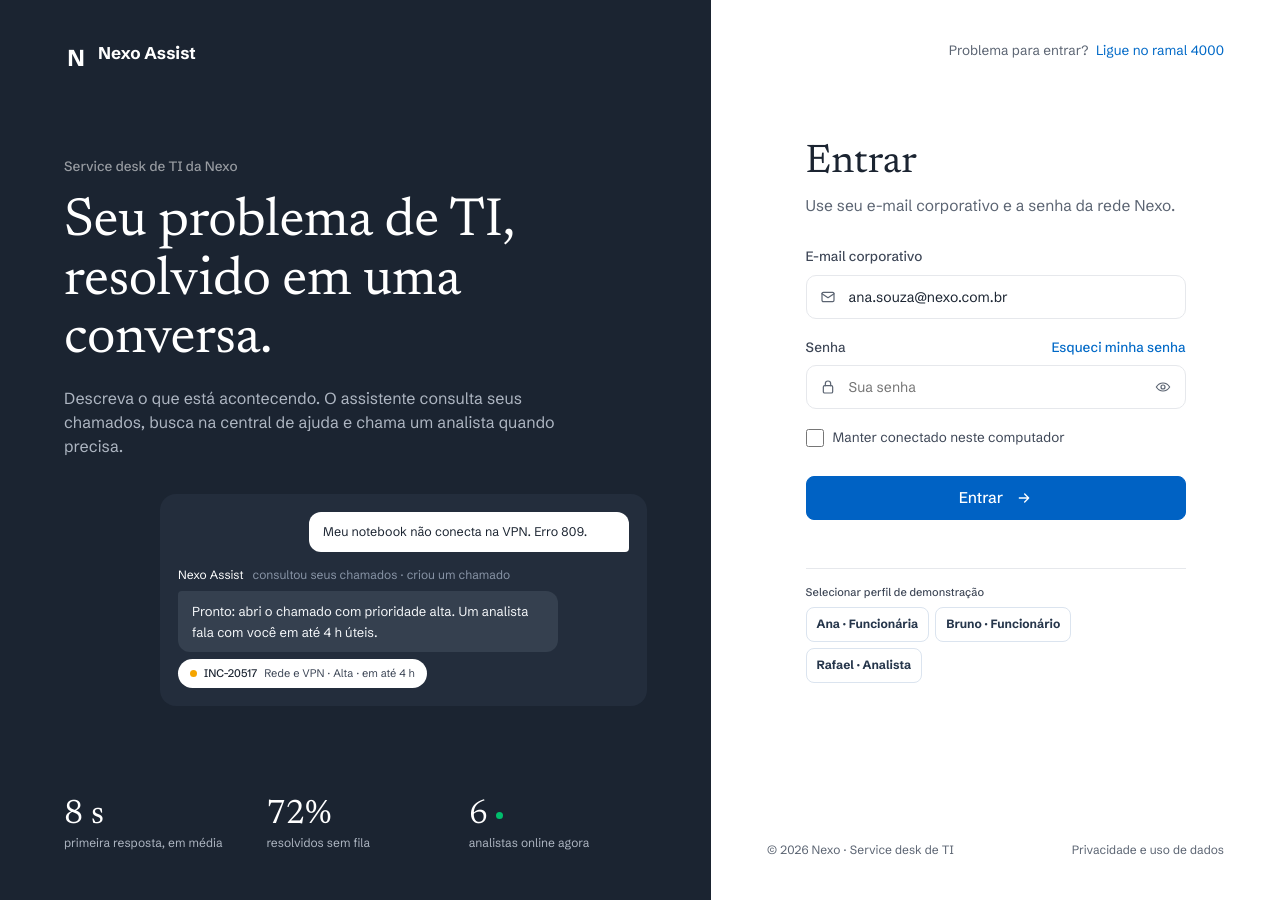
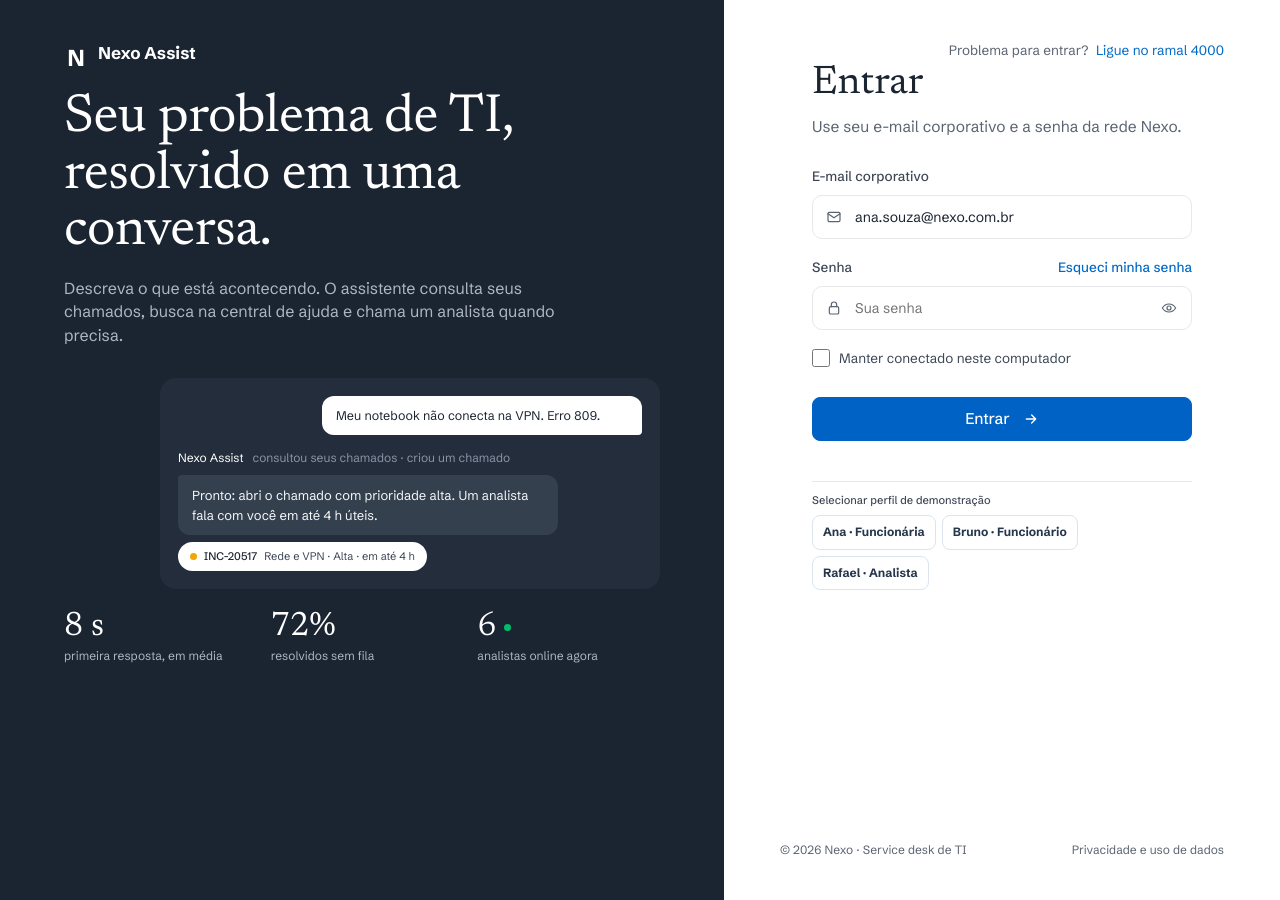
Before and after one commit to lenixeduardo/nexo-assist, a website: page public/index.html in a window 1280 px wide. Drawn offline with Linux system fonts and the light colour scheme; no server answers.

Commit message:
fix(ui): anchor Pencil login content to top instead of space-between and centered flex

```diff
--- a/public/styles.css
+++ b/public/styles.css
@@ -129,3 +129,24 @@
 .login-form-container .forgot:focus-visible{outline:2px solid #0062c4;outline-offset:3px;border-radius:2px}
 .login-form-container .password-toggle:focus-visible{outline:2px solid #0062c4;outline-offset:2px}
 @media(max-width:760px){.login-showcase .showcase-eyebrow{font-size:11px;margin-bottom:12px}}
+
+
+/* Goal 9.5 — match the original Pencil login vertical geometry (1440x900). */
+@media(min-width:1151px){
+.login-showcase{justify-content:flex-start;min-height:900px}
+.login-showcase .brand{flex:0 0 auto}
+.login-showcase .showcase-main{margin-top:24px;max-width:672px}
+.login-showcase .showcase-eyebrow{display:none}
+.login-showcase .showcase-main h1{margin:0 0 18px;font-size:54px;line-height:1.04;letter-spacing:-.5px;max-width:672px}
+.login-showcase .showcase-main>p{margin:0;font-size:16px;line-height:1.48;max-width:520px}
+.login-showcase .demo-chat{margin:30px 0 0 96px;width:500px;max-width:calc(100% - 96px)}
+.login-showcase .showcase-foot{margin-top:20px;padding-top:0;flex:0 0 auto}
+.login-showcase .showcase-foot .metric strong{font-size:34px}
+.login-right .login-form-container{margin:0 auto;position:relative;top:0;transform:none;align-self:center;margin-top:0}
+.login-right{justify-content:flex-start}
+.login-right .login-help{flex:0 0 auto}
+.login-right .login-form-container{margin-top:0}
+.login-right .login-form-container h2{margin-top:0}
+.login-right .login-foot{margin-top:auto}
+.login-right .demo-users{margin-top:14px;padding-top:10px}
+}
```
